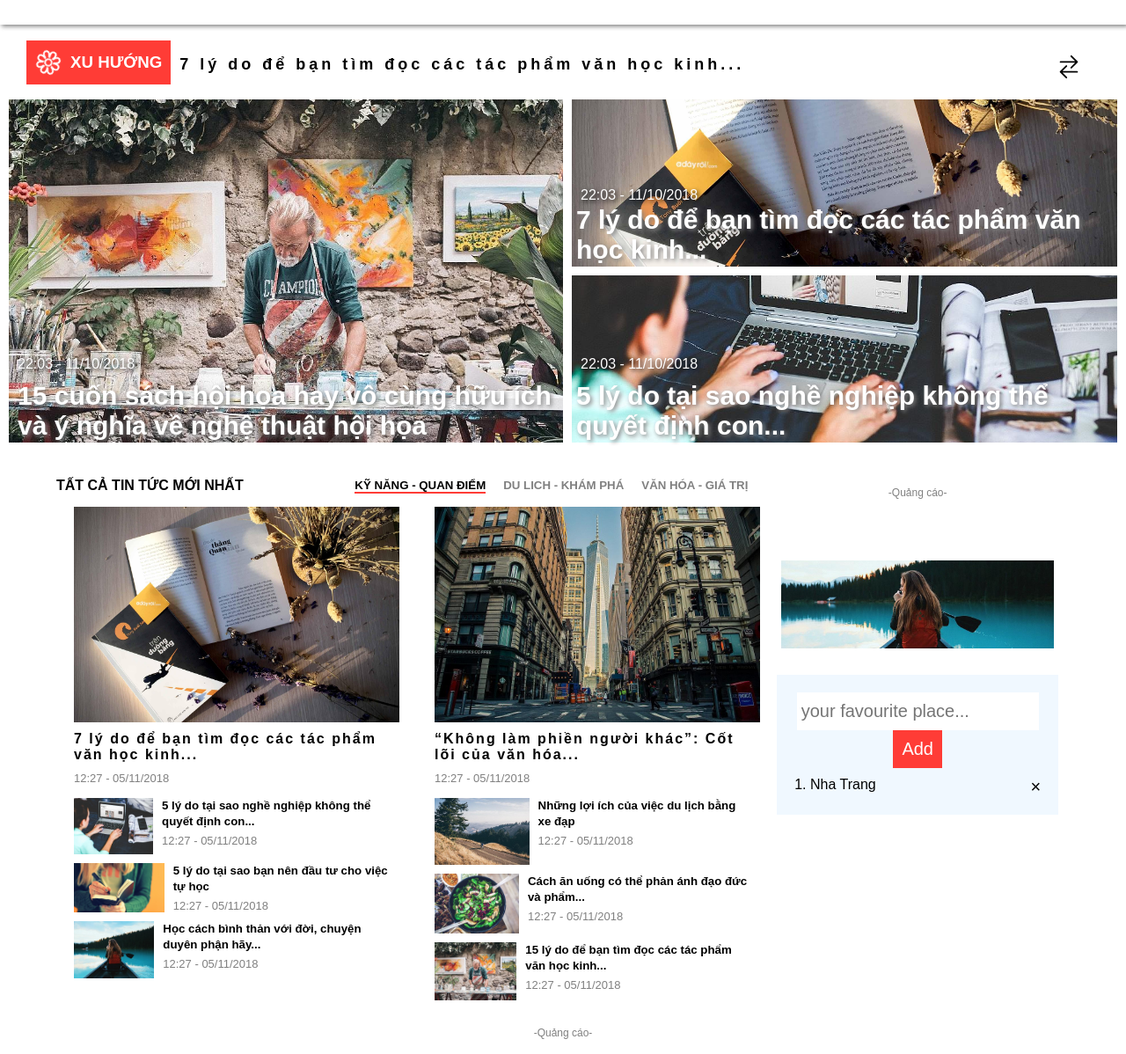
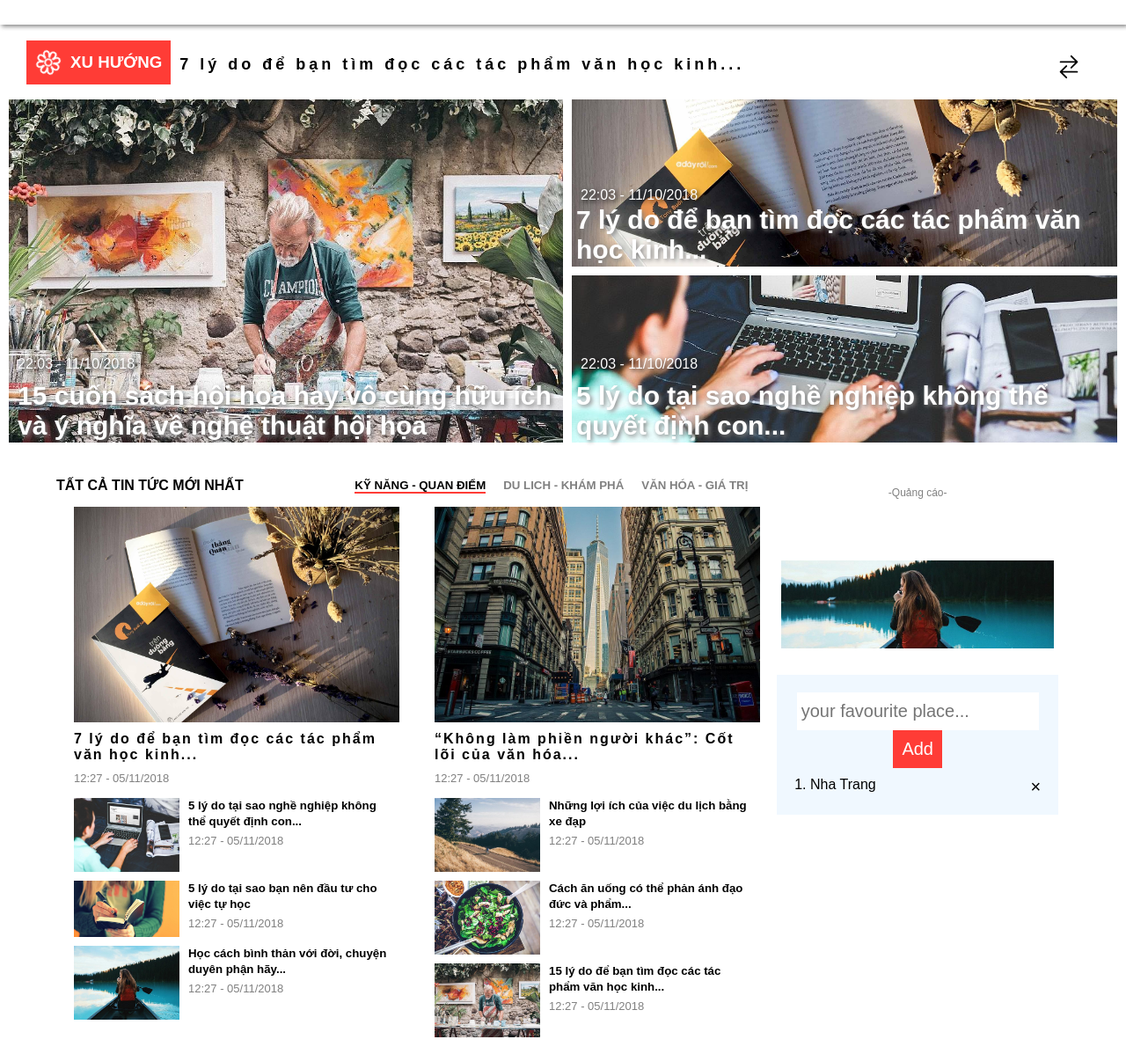
Before and after one commit to Thuong206/version0.0, a plain HTML site: page index.html in a window 1280 px wide. Shown: the part 92-1290 px from the top of the page at 88% size. Drawn offline with nearby package versions, Linux system fonts and the light colour scheme.

Commit message:
Update main.css

```diff
--- a/css/main.css
+++ b/css/main.css
@@ -374,6 +374,9 @@ header{}
                 width: 370px;
                 cursor: pointer;
             }
+            .block_items>div>div>img{
+                width: 120px;
+            }
                 .block_item:hover .block_item-img img{
                     transform: scale(1.2);
                 }
```
